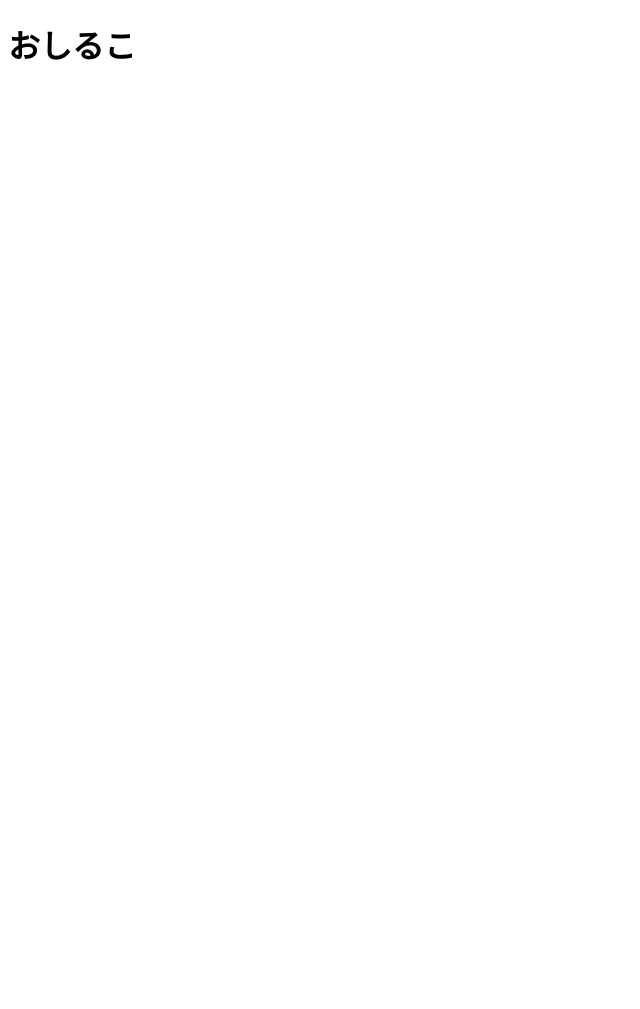
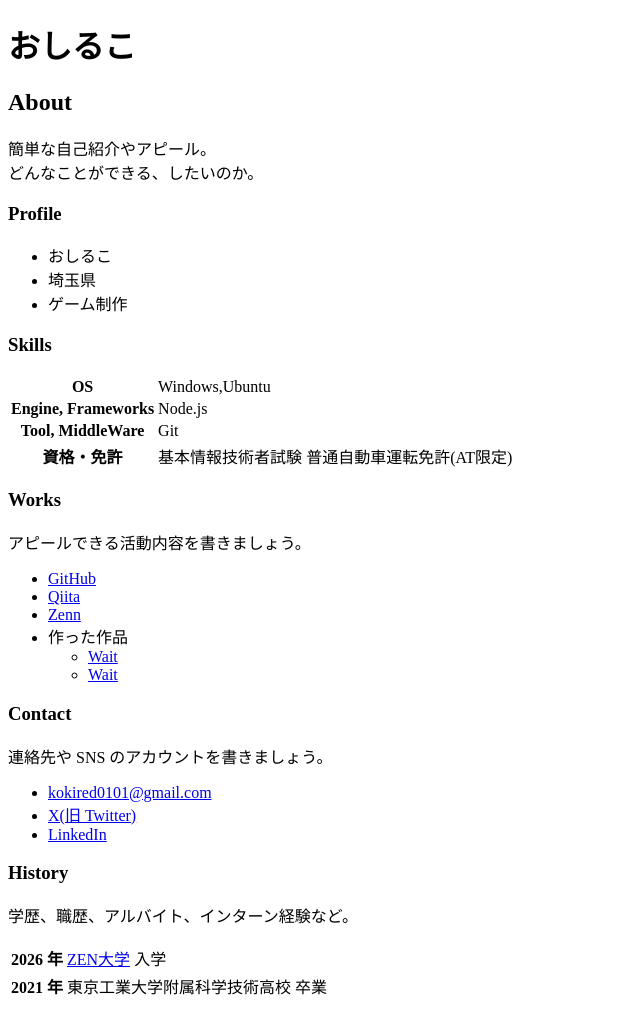
Before and after one commit to osh1ruk0/osh1ruk0.github.io, a plain HTML site: page index.html in a window 1280 px wide. Shown: the whole page, without its empty margins (0-640 px from the left). Before the commit the page ends 800 px from the top, so only its background shows below. Drawn offline with Linux system fonts and the light colour scheme.

Commit message:
ポートフォリオに必要な情報を追加

```diff
--- a/index.html
+++ b/index.html
@@ -7,5 +7,76 @@
   </head>
   <body>
     <h1>おしるこ</h1>
+
+
+    <h2>About</h2>
+    <p>
+      簡単な自己紹介やアピール。<br>
+      どんなことができる、したいのか。
+    </p>
+
+    <h3>Profile</h3>
+    <ul>
+      <li>おしるこ</li>
+      <li>埼玉県</li>
+      <li>ゲーム制作</li>
+    </ul>
+
+    <h3>Skills</h3>
+    <table>
+      <tr>
+        <th>OS</th>
+        <td>Windows,Ubuntu</td>
+      </tr>
+      <tr>
+        <th>Engine, Frameworks</th>
+        <td>Node.js</td>
+      </tr>
+      <tr>
+        <th>Tool, MiddleWare</th>
+        <td>Git</td>
+      </tr>
+      <tr>
+        <th>資格・免許</th>
+        <td>基本情報技術者試験</td>
+        <td>普通自動車運転免許(AT限定)</td>
+      </tr>
+    </table>
+
+    <h3>Works</h3>
+    <p>アピールできる活動内容を書きましょう。</p>
+    <ul>
+      <li><a href="https://github.com/">GitHub</a></li>
+      <li><a href="https://qiita.com/">Qiita</a></li>
+      <li><a href="https://zenn.dev/">Zenn</a></li>
+      <li>
+        作った作品
+        <ul>
+          <li><a href="https://example.com/">Wait</a></li>
+          <li><a href="https://example.com/">Wait</a></li>
+        </ul>
+      </li>
+    </ul>
+
+    <h3>Contact</h3>
+    <p>連絡先や SNS のアカウントを書きましょう。</p>
+    <ul>
+      <li><a href="mailto:name@example.com">kokired0101@gmail.com</a></li>
+      <li><a href="https://twitter.com/n_yobikou">X(旧 Twitter)</a></li>
+      <li><a href="https://www.linkedin.com/">LinkedIn</a></li>
+    </ul>
+
+    <h3>History</h3>
+    <p>学歴、職歴、アルバイト、インターン経験など。</p>
+    <table>
+      <tr>
+        <th>2026 年</th>
+        <td><a href="https://dwango.co.jp/">ZEN大学</a> 入学</td>
+      </tr>
+      <tr>
+        <th>2021 年</th>
+        <td>東京工業大学附属科学技術高校</a> 卒業</td>
+      </tr>
+    </table>
   </body>
 </html>
```
